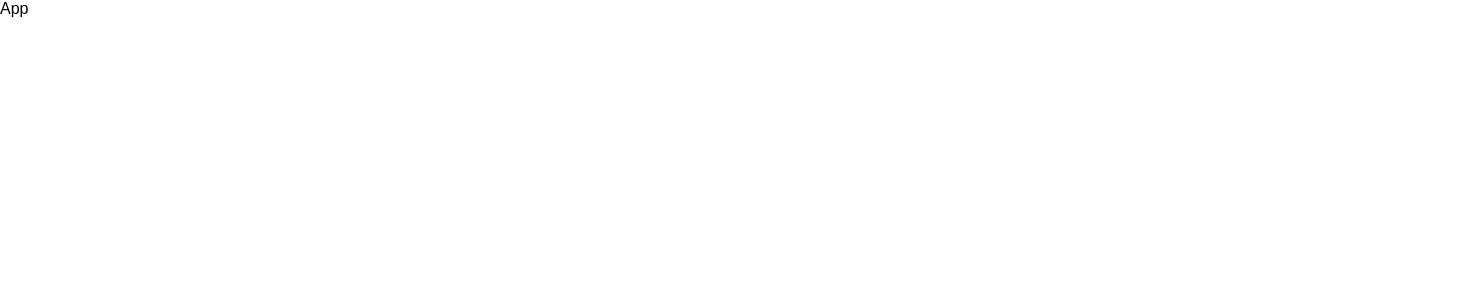
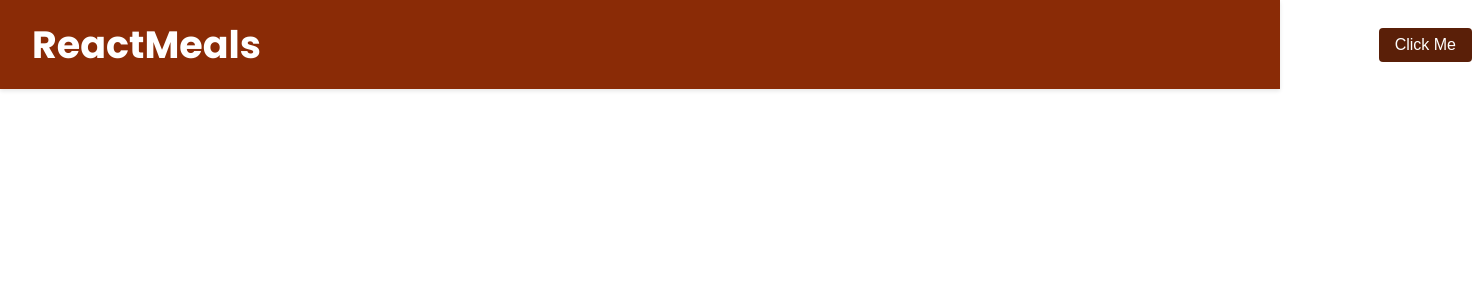
Before and after one commit to Alisher-00kg/order-food-e, a React (Vite) app: page / in a window 1280 px wide. Shown: the top 300 px of the page, 1472 px wide, since content can reach past the window. Built offline with nearby package versions, Linux system fonts and the light colour scheme.

Commit message:
saving header

```diff
--- a/src/App.jsx
+++ b/src/App.jsx
@@ -1,7 +1,13 @@
-import React from "react";
+import React from 'react';
+import Header from './header';
 
-const App = () => {
-  return <div>App</div>;
-};
+function App() {
+  return (
+    <div>
+      <Header/>
+
+    </div>
+  );
+}
 
 export default App;
--- /dev/null
+++ b/src/Header.css
@@ -0,0 +1,46 @@
+header {
+  background-color: #8a2b06;
+
+}
+.header-container {
+  box-shadow: 0 2px 4px rgba(0, 0, 0, 0.1);
+  padding: 1rem 2rem;
+  width: 100%;
+}
+
+.header-content {
+  display: flex;
+  justify-content: space-between;
+  align-items: center;
+  width: 1440px;
+  height: 101;
+  margin: 0 auto;
+}
+
+.header-right {
+  margin-left: auto;
+}
+
+.header-button {
+  background-color: #5a1f08;
+  color: white;
+  padding: 8px 16px;
+  border: none;
+  border-radius: 4px;
+  cursor: pointer;
+  font-size: 1rem;
+  transition: background-color 0.3s;
+}
+
+.header-button:hover {
+  background-color: #0056b3;
+}
+h1 {
+  color: rgb(255, 255, 255);
+  font-family: Poppins;
+  font-size: 38px;
+  font-weight: 600;
+  line-height: 57px;
+  letter-spacing: 0%;
+  text-align: left;
+}
--- /dev/null
+++ b/src/Header.jsx
@@ -0,0 +1,26 @@
+import React from "react";
+import "./Header.css";
+
+const Header = () => {
+  const handleButtonClick = () => {
+    alert("Button clicked!");
+  };
+
+  return (
+    <header className="header-container">
+      <div className="header-content">
+        <div className="header-left">
+          <h1>ReactMeals</h1>
+        </div>
+
+        <div className="header-right">
+          <button onClick={handleButtonClick} className="header-button">
+            Click Me
+          </button>
+        </div>
+      </div>
+    </header>
+  );
+};
+
+export default Header;
```
